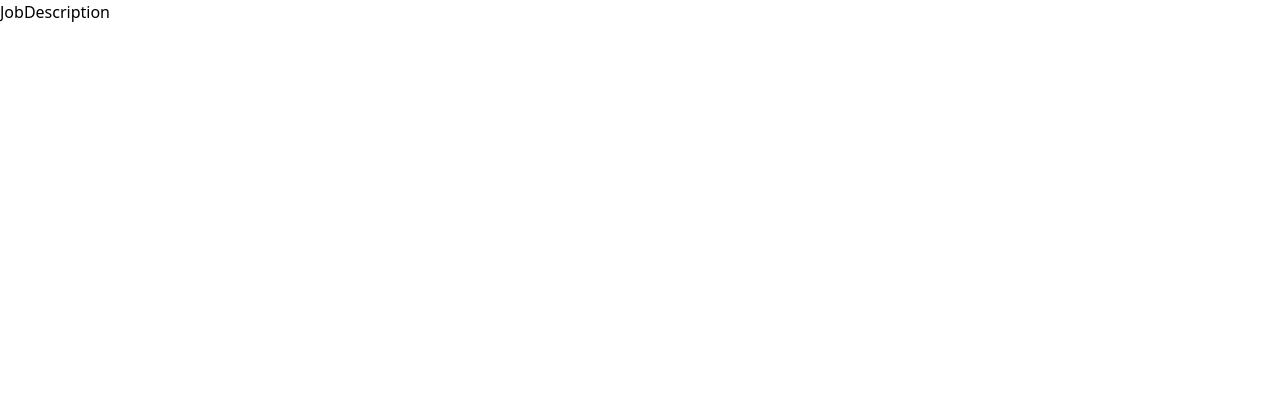
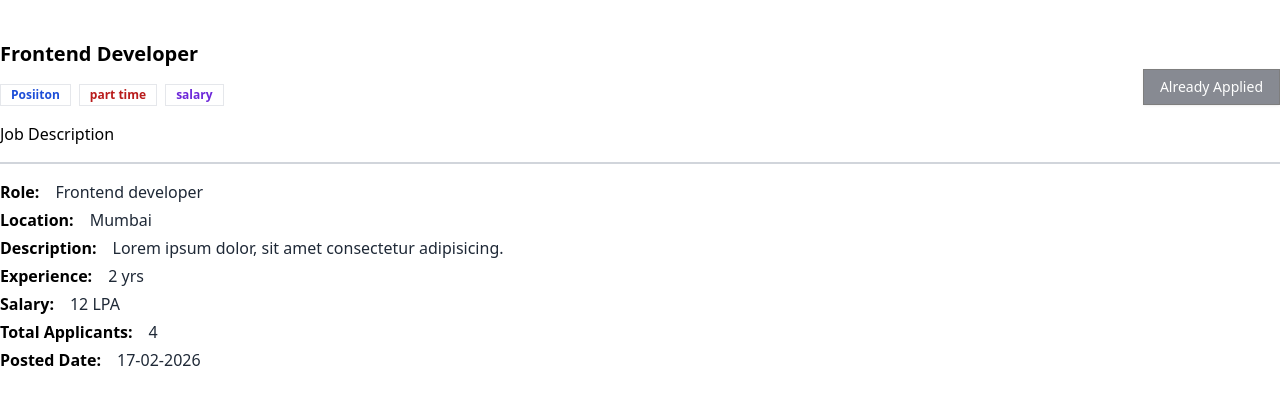
Before and after one commit to AyushJha2008/Job-Wallah, a React (Vite) app in the folder JobWallah/Frontend/: page /description/1 in a window 1280 px wide. Shown: the top 404 px of the page. Built offline with nearby package versions, Linux system fonts and the light colour scheme.

Commit message:
feat: enhance Job and JobDescription components; add navigation and detailed job information

```diff
--- a/JobWallah/Frontend/src/App.jsx
+++ b/JobWallah/Frontend/src/App.jsx
@@ -15,6 +15,7 @@
   {path:'/browse', element:<Browse/>},
   {path:'/profile', element:<Profile/>},
   {path: '/description/:id', element:<JobDescription/>}
+
 ])
 function App() {
   return (
--- a/JobWallah/Frontend/src/components/Job.jsx
+++ b/JobWallah/Frontend/src/components/Job.jsx
@@ -3,8 +3,11 @@
 import { Button } from "./ui/button";
 import { Avatar, AvatarImage } from "./ui/avatar";
 import { Badge } from "./ui/badge";
+import { useNavigate } from "react-router-dom";
 
 const Job = () => {
+  const navigate = useNavigate();
+  const jobId = "ajsqJDAWLBlhs"
   return (
     <div className="p-5 rounded-md shadow-xl bg-white border border-gray-200">
       <div className="flex items-center justify-between">
@@ -30,13 +33,13 @@
         <h1 className="font-bold text-lg my-2">title</h1>
         <p className="text-sm text-gray-600">Lorem ipsum, dolor sit amet consectetur adipisicing elit. Natus necessitatibus dignissimos similique tenetur itaque at.</p>
       </div>
-      <div className='flex items-center gap-2 mt-4'>
-            <Badge className='text-blue-700 font-bold' variant="ghost">Posiiton</Badge>
-            <Badge className='text-red-700 font-bold' variant="ghost">part time</Badge>
-            <Badge className='text-violet-700 font-bold' variant="ghost">salary</Badge>
+        <div className='flex items-center gap-2 mt-4'>
+          <Badge className='text-blue-700 font-bold' variant="ghost">Posiiton</Badge>
+          <Badge className='text-red-700 font-bold' variant="ghost">part time</Badge>
+          <Badge className='text-violet-700 font-bold' variant="ghost">salary</Badge>
         </div>
         <div className="flex items-center gap-4 mt-4">
-            <Button variant="outline">Detail</Button>
+            <Button variant="outline" onClick={()=> navigate(`/description/{jobId}`)}>Detail</Button>
             <Button className="bg-violet-700 text-white" variant="outline">Save for later</Button>
         </div>
     </div>
--- a/JobWallah/Frontend/src/components/JobDescription.jsx
+++ b/JobWallah/Frontend/src/components/JobDescription.jsx
@@ -1,9 +1,39 @@
-import React from 'react'
+import React from 'react';
+import { Badge } from './ui/badge';
+import { Button } from './ui/button';
 
 const JobDescription = () => {
+  const isApplied = true;
   return (
-    <div>JobDescription</div>
-  )
-}
+    <div className='max-w-7xl mx-auto my-10'>
+      <h1 className='font-bold text-xl'>Frontend Developer</h1>
+      <div className='flex items-center justify-between'>
+        <div className='flex items-center gap-2 mt-4'>
+          <Badge className='text-blue-700 font-bold' variant='ghost'>
+            Posiiton
+          </Badge>
+          <Badge className='text-red-700 font-bold' variant='ghost'>
+            part time
+          </Badge>
+          <Badge className='text-violet-700 font-bold' variant='ghost'>
+            salary
+          </Badge>
+        </div>
+        <Button disabled={isApplied} className={`rounded-lg text-white ${isApplied? 'bg-gray-900 border border-black': 'bg-violet-700'}`}>{ isApplied? "Already Applied": "Apply Now"}</Button>
+      </div>
+      <h1 className='border-b-2 border-b-gray-300 font-medium py-4'>Job Description</h1>
+      <div className='my-4'>
+        <h1 className='font-bold my-1'>Role:<span className='pl-4 font-normal text-gray-800'>Frontend developer</span></h1>
+        <h1 className='font-bold my-1'>Location:<span className='pl-4 font-normal text-gray-800'>Mumbai</span></h1>
+        <h1 className='font-bold my-1'>Description:<span className='pl-4 font-normal text-gray-800'>Lorem ipsum dolor, sit amet consectetur adipisicing.</span></h1>
+        <h1 className='font-bold my-1'>Experience:<span className='pl-4 font-normal text-gray-800'>2 yrs</span></h1>
+        <h1 className='font-bold my-1'>Salary:<span className='pl-4 font-normal text-gray-800'>12 LPA</span></h1>
+        <h1 className='font-bold my-1'>Total Applicants:<span className='pl-4 font-normal text-gray-800'>4</span></h1>
+        <h1 className='font-bold my-1'>Posted Date:<span className='pl-4 font-normal text-gray-800'>17-02-2026</span></h1>
 
-export default JobDescription
+      </div>
+    </div>
+  );
+};
+
+export default JobDescription;
```
